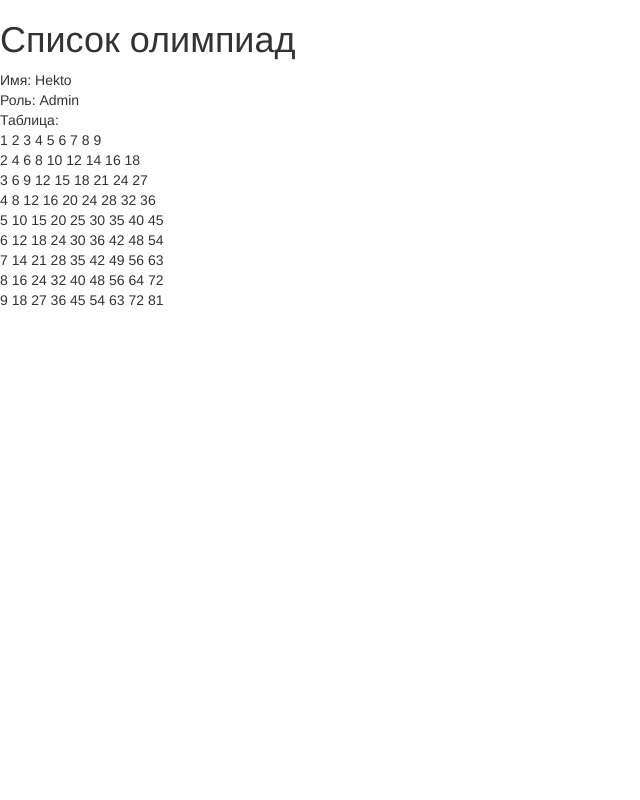
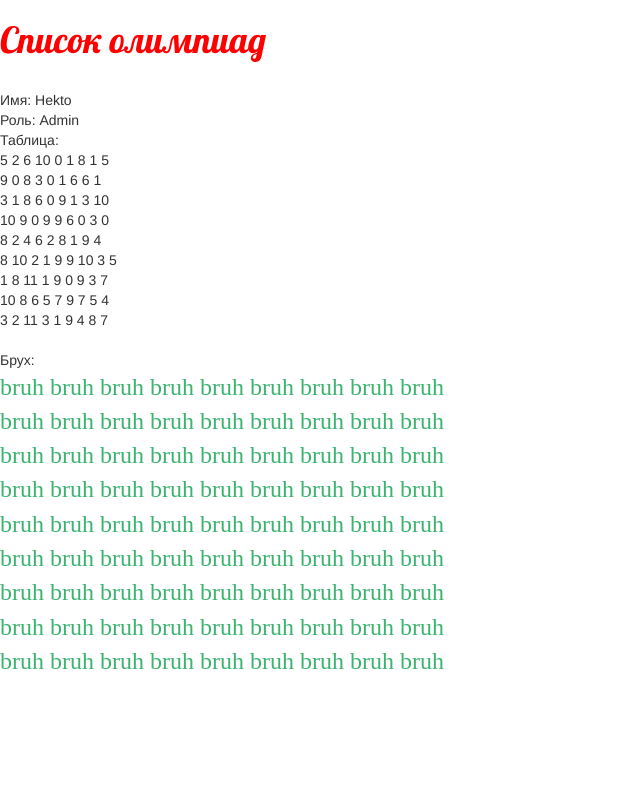
Before and after one commit to Hekto61/DjangoTraining, a Django app: page / in a window 1280 px wide. Shown: the whole page, without its empty margins (0-640 px from the left). Run offline with Django 4.2, Linux system fonts and the light colour scheme; data comes from the database, SQL or seed files in the repository; some libraries are stand-ins or nearby versions.

Commit message:
Add files via upload

```diff
--- /dev/null
+++ b/django/Olimp/feed/static/css/olimp.css
@@ -0,0 +1,9 @@
+br {
+    background: red;
+}
+
+h1 {
+    color: red;
+    font-family: 'Lobster';
+
+}
--- a/django/Olimp/feed/templates/feed/olimp_lists.html
+++ b/django/Olimp/feed/templates/feed/olimp_lists.html
@@ -1,12 +1,15 @@
+{%load static%}
 <html>
-
 <h1>Список олимпиад</h1>
-
+    <br>
     <head>
         <title>Олимпиады</title>
         <link rel="stylesheet" href="//maxcdn.bootstrapcdn.com/bootstrap/3.2.0/css/bootstrap.min.css">
         <link rel="stylesheet" href="//maxcdn.bootstrapcdn.com/bootstrap/3.2.0/css/bootstrap-theme.min.css">
+        <link rel="stylesheet" href="{% static 'css/olimp.css' %}">
+        <link href="https://fonts.googleapis.com/css?family=Lobster&subset=latin,cyrillic" rel="stylesheet" type="text/css">
     </head>
+    <body>
 
         <!--
         {%for olimp in s%}
@@ -22,14 +25,23 @@
         Таблица:<br>
 
 
-{%for row in table%}
+        {%for row in randommass%}
             {%for x in row%}
                 {{x}}
 
             {%endfor%}
             <br>
         {%endfor%}
+        <br>
 
+        Брух:<br>
+        {%for row in bruh%}
+            {%for x in row%}
+                <font size="5" color={{colors}} face="serif">{{x}}</font>
+
+            {%endfor%}
+            <br>
+        {%endfor%}
 
         <!--
 
@@ -39,5 +51,5 @@
         {%endfor%}
         -->
 
-
+    </body>
 </html>
--- a/django/Olimp/feed/views.py
+++ b/django/Olimp/feed/views.py
@@ -1,5 +1,6 @@
 from django.shortcuts import render
 from .models import Olimp
+import random
 # Create your views here.
 
 
@@ -20,6 +21,19 @@ def olimp_lists(request):
             s.append(olimp)
 
 
-    bic = {'table': [[ j*i for j in range(1,10)] for i in range(1,10) ] , "name": "Hekto", "role": "Admin"}
+    bic = {'table': [[ j*i for j in range(1,10)] for i in range(1,10) ] ,
+           "name": "Hekto", "role": "Admin",
+           'bruh':[[ 'bruh ' for j in range(1,10)] for i in range(1,10) ],
+           'randommass': [[ random.randint(0,11) for j in range(1,10)] for i in range(1,10)],
+           'colors':['#FFC0CB',
+                     '#4B0082',
+                     '#FF0000',
+                     '#FF4500',
+                     '#F0E68C',
+                     '#3CB371',
+                     '#40E0D0',
+                     '#87CEEB',
+                     '#8B4513',
+                     '#2F4F4F'][random.randint(0,9)]}
 
     return render(request,'feed/olimp_lists.html' ,bic)#{'s': s})
```
Lines whose indentation alone changed are shown as unchanged.
